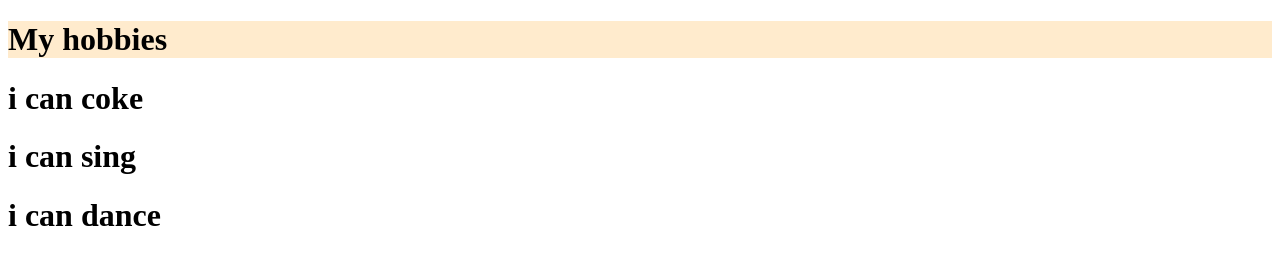
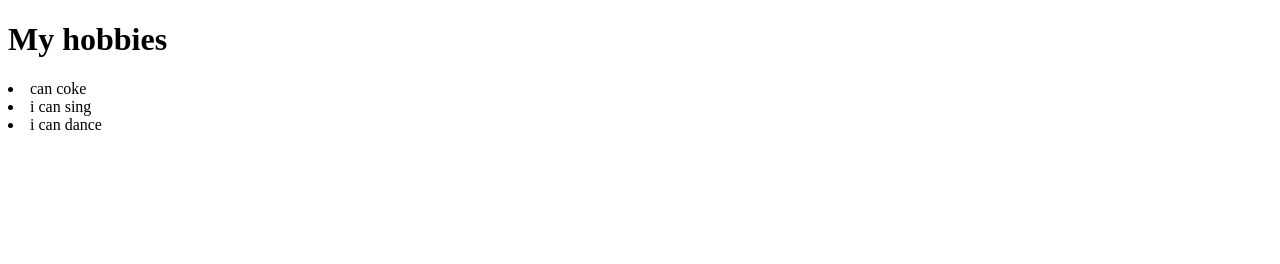
Before and after one commit to airamardo/aira, a plain HTML site: page hobbies.html in a window 1280 px wide. Drawn offline with Linux system fonts and the light colour scheme.

Commit message:
Add files via upload

```diff
--- a/hobbies.html
+++ b/hobbies.html
@@ -6,9 +6,9 @@
     <title>Document</title>
 </head>
 <body>
-        <h1 style="background-color: blanchedalmond;">My hobbies</h1>
-        <h1>i can coke</h1>
-        <h1>i can sing</h1>
-        <h1>i can dance</h1>
+        <h1>My hobbies</h1>
+        <li>can coke</li>
+        <li>i can sing</li>
+        <li>i can dance</li>
 </body>
 </html>
```
Also changed, not shown: contact me.html (+2 -2 lines).
